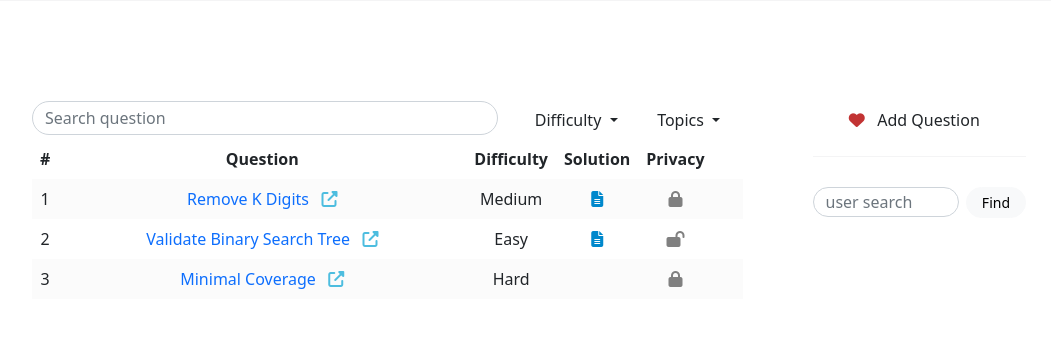
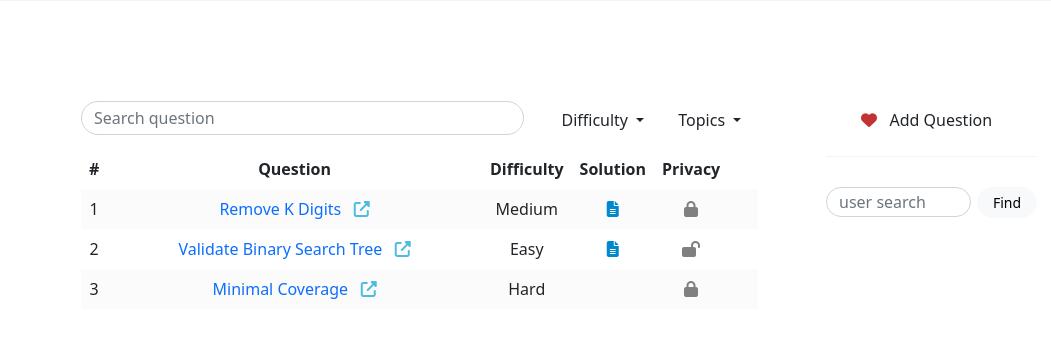
Before and after one commit to Rithin25/project, a Flask app: template templates/Home_page/index.html in a window 1280 px wide. Shown: the part 46-384 px from the top of the page, without its empty margins (111-1162 px from the left). Run offline with Flask 2, Linux system fonts and the light colour scheme; the template is opened without the code that fills it, so the values that code supplies are empty; some libraries are stand-ins or nearby versions.

Commit message:
modified

```diff
--- a/templates/Home_page/index.html
+++ b/templates/Home_page/index.html
@@ -49,11 +49,10 @@
 
   <hr class="seperator">
 
-  <div class="container" style="padding-top:100px; padding-left: 50px;">
+  <div class="container" style="padding-top:100px; padding-left: 100px;">
     <div class="row">
-
       <div class="col-8 container">
-          <div class="row">
+        <div class="row" style="margin-bottom: 10px;">
           <div class="col-8">
             <input type="text" class="form-control search-bar" placeholder="Search question">
           </div>
@@ -153,9 +152,7 @@
               </div>
             </ul>
           </div>
-
         </div>
-
 
         <div class="row">
           <div class="col">
@@ -174,7 +171,8 @@
                 <tr>
                   <td scope="row">1</th>
                   <td class="title"> <a href="">Remove K Digits</a> &nbsp; <a
-                        href="https://leetcode.com/problems/remove-k-digits/"> <i class="fas fa-external-link-alt"></i> </a>
+                      href="https://leetcode.com/problems/remove-k-digits/"> <i class="fas fa-external-link-alt"></i>
+                    </a>
                   </td>
                   <td>Medium</td>
                   <td><a href=""><i class="fas fa-file-alt"></i></a></td>
@@ -194,7 +192,8 @@
                 <tr>
                   <td scope="row">3</td>
                   <td class="title"><a href="">Minimal Coverage</a> &nbsp; <a
-                        href="https://codeforces.com/problemset/problem/1579/G"> <i class="fas fa-external-link-alt"></i> </a>
+                      href="https://codeforces.com/problemset/problem/1579/G"> <i class="fas fa-external-link-alt"></i>
+                    </a>
                   </td>
                   <td>Hard</td>
                   <td><a href=""></a></td>
@@ -207,7 +206,7 @@
         </div>
       </div>
 
-      <div class="col-3  container" style="padding-right: 50px;">
+      <div class="col-3  container" style="padding-right: 40px;">
         <div class="row add-question">
           <div class="col" style=" display: flex; align-items: center; justify-content: center;">
             <button type="button" class="btn add-question-btn">
@@ -220,7 +219,7 @@
         </div>
         <hr class="seperator">
         <div class="row user-handle">
-          <div class="col-8 user-search">
+          <div class="col user-search">
             <input type="text" class="form-control" placeholder="user search">
           </div>
           <div class="col-4">
@@ -228,10 +227,7 @@
           </div>
         </div>
       </div>
-
     </div>
-
   </div>
 </body>
-
 </html>
--- a/templates/Home_page/style.css
+++ b/templates/Home_page/style.css
@@ -41,6 +41,7 @@ td , th {
 
 .topic-search{
     margin: 10px 30px 20px 10px;
+    border-radius: 10px;
     height: 34px;
     width: 175px;
 }
@@ -107,3 +108,6 @@ tr:hover .fa-trash-alt{
     display: flex;
     float: right;
 }
+.find:hover{
+    background-color: #ecf0f1;
+}
```
Lines whose indentation alone changed are shown as unchanged.
